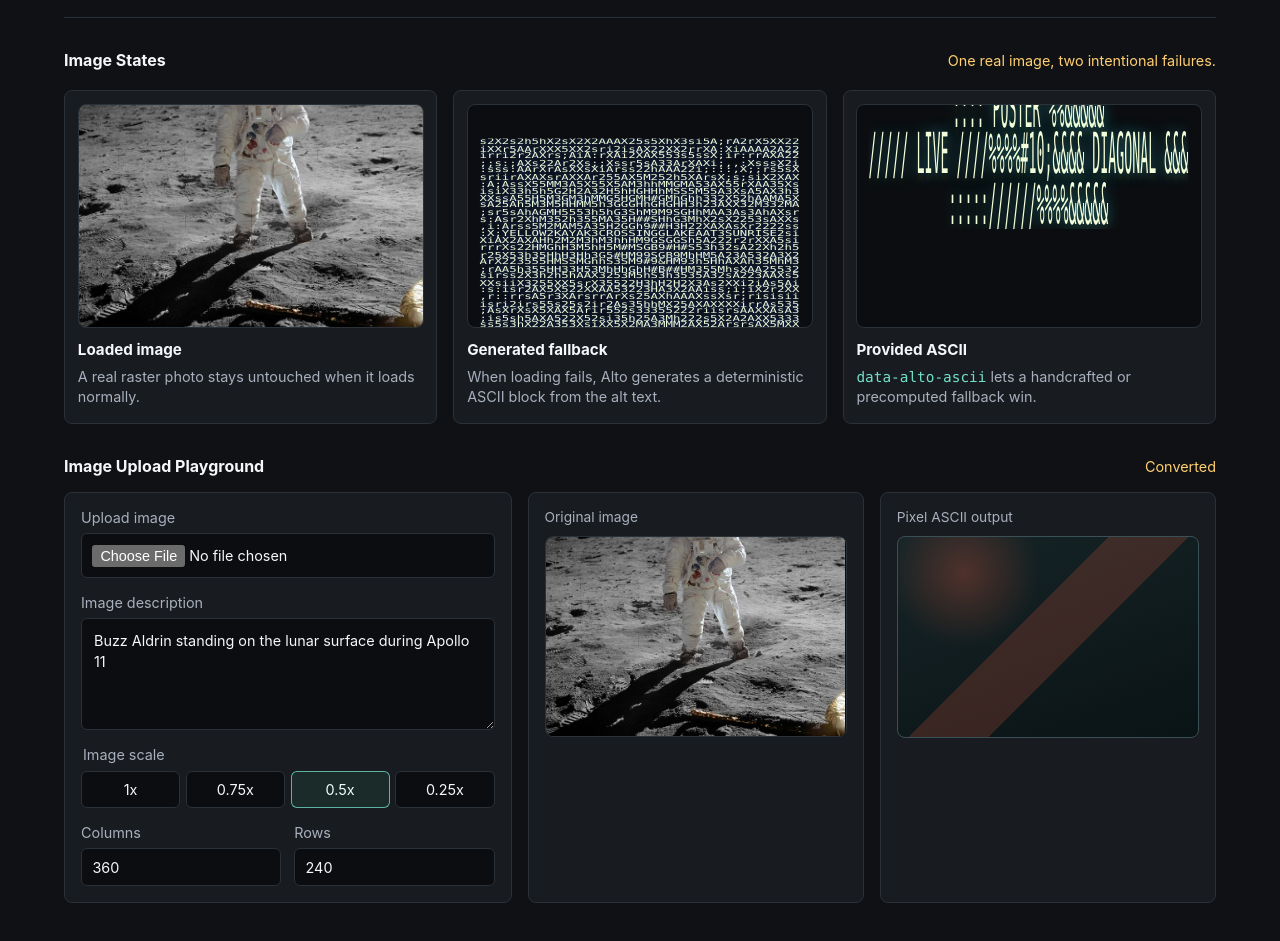
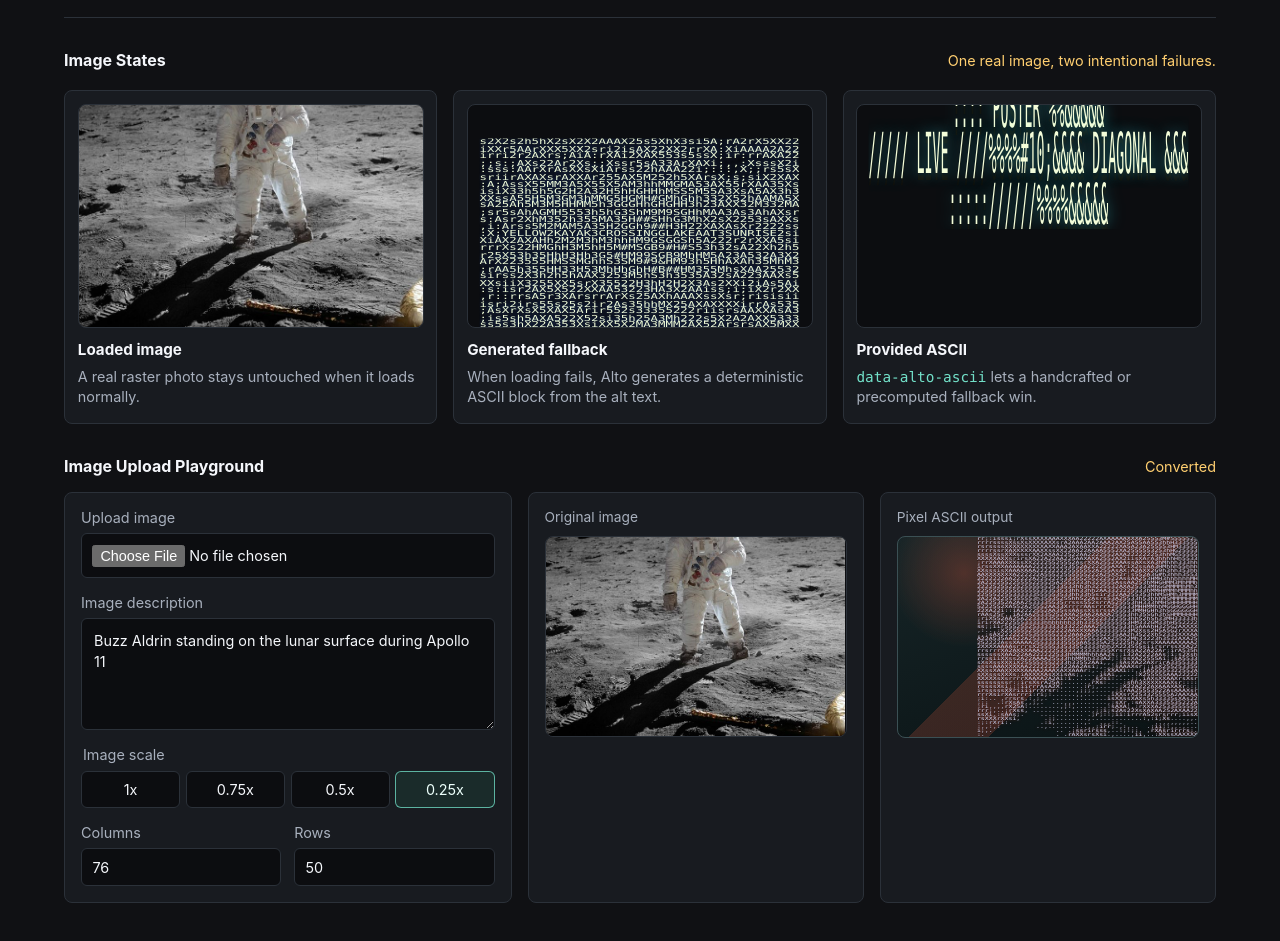
Before and after one commit to Mootbing/Alto, a website: page examples/demo.html in a window 1280 px wide. Shown: the part 99-1040 px from the top of the page. Drawn offline with Linux system fonts and the light colour scheme.

Commit message:
Fix pixel ASCII preview visibility

```diff
--- a/examples/demo.html
+++ b/examples/demo.html
@@ -376,18 +376,18 @@
               <div class="scale-options" id="scale-options">
                 <label><input type="radio" name="image-scale" value="1x" />1x</label>
                 <label><input type="radio" name="image-scale" value="0.75x" />0.75x</label>
-                <label><input type="radio" name="image-scale" value="0.5x" checked />0.5x</label>
-                <label><input type="radio" name="image-scale" value="0.25x" />0.25x</label>
+                <label><input type="radio" name="image-scale" value="0.5x" />0.5x</label>
+                <label><input type="radio" name="image-scale" value="0.25x" checked />0.25x</label>
               </div>
             </fieldset>
             <div class="number-grid">
               <label>
                 Columns
-                <input id="columns-input" type="number" min="8" max="1200" value="360" inputmode="numeric" />
+                <input id="columns-input" type="number" min="8" max="1200" value="76" inputmode="numeric" />
               </label>
               <label>
                 Rows
-                <input id="rows-input" type="number" min="4" max="900" value="240" inputmode="numeric" />
+                <input id="rows-input" type="number" min="4" max="900" value="50" inputmode="numeric" />
               </label>
             </div>
           </form>
@@ -447,8 +447,21 @@
         };
       }
 
+      function previewSize() {
+        const rect = sourcePreview.getBoundingClientRect();
+
+        if (rect.width > 0 && rect.height > 0) {
+          return {
+            height: rect.height,
+            width: rect.width
+          };
+        }
+
+        return imageSize();
+      }
+
       function imageHeightOverWidth() {
-        const { height, width } = imageSize();
+        const { height, width } = previewSize();
         return height / Math.max(1, width);
       }
 
@@ -463,7 +476,7 @@
 
       function syncGridFromScale() {
         const scale = Number.parseFloat(selectedScale()) || 0.5;
-        const { height, width } = imageSize();
+        const { height, width } = previewSize();
         columnsInput.value = Math.min(1200, Math.max(8, Math.round(width * scale)));
         rowsInput.value = Math.min(900, Math.max(4, Math.round(height * scale)));
       }
@@ -496,8 +509,11 @@
 
       function currentAsciiOptions() {
         if (!customGrid && selectedScale()) {
+          syncGridFromScale();
+
           return {
-            resolution: selectedScale()
+            columns: columnsInput.value,
+            rows: rowsInput.value
           };
         }
 
--- a/src/index.js
+++ b/src/index.js
@@ -581,8 +581,8 @@ export async function imageToAscii(source, options = {}) {
       const blue = pixels[offset + 2];
       const alpha = pixels[offset + 3] / 255;
       const luminance = (0.2126 * red + 0.7152 * green + 0.0722 * blue) / 255;
-      const value = clamp(luminance * alpha + (1 - alpha), 0, 1);
-      const charIndex = Math.round((1 - value) * (charset.length - 1));
+      const value = clamp(luminance * alpha, 0, 1);
+      const charIndex = Math.round(value * (charset.length - 1));
       line += charset[charIndex];
     }
 
```
